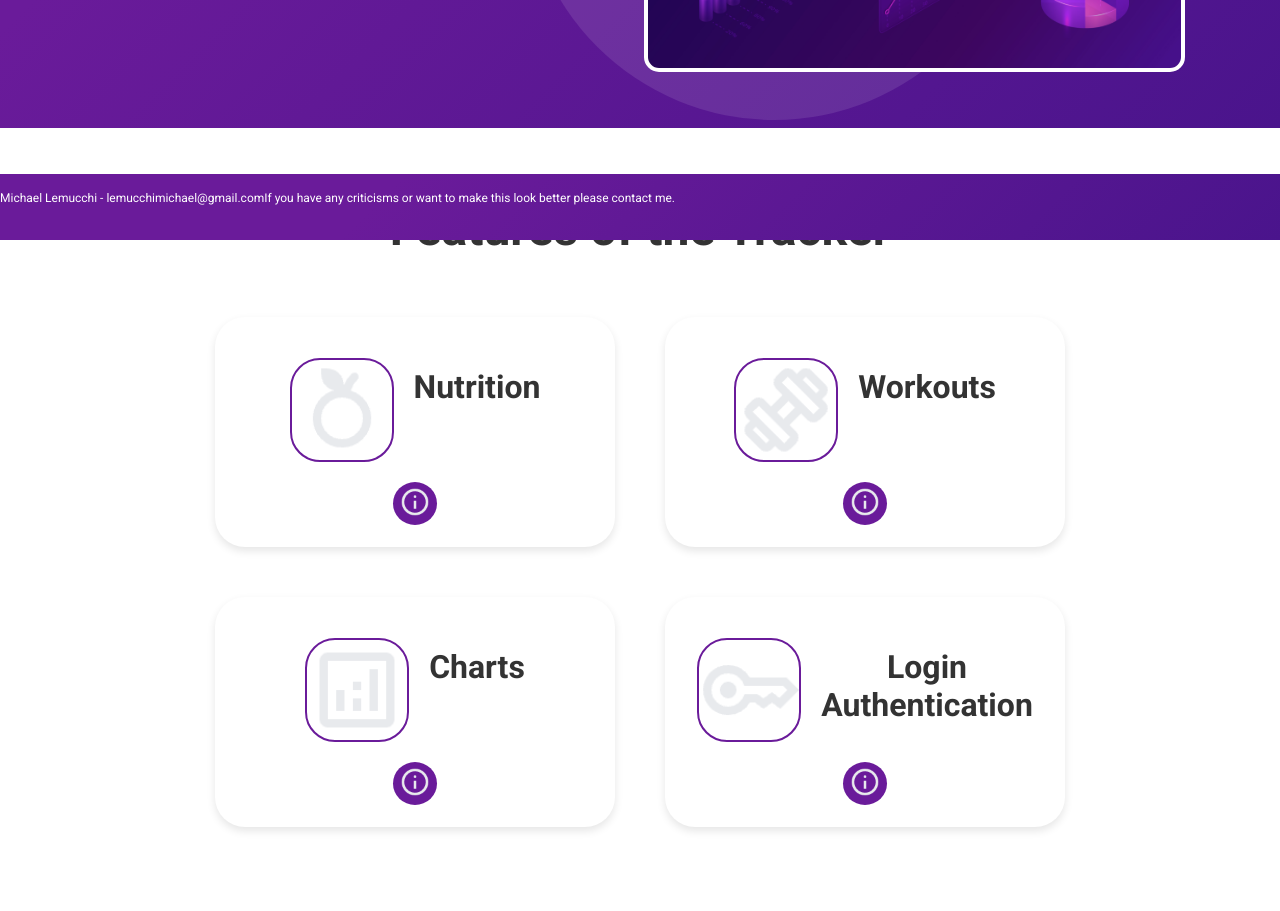
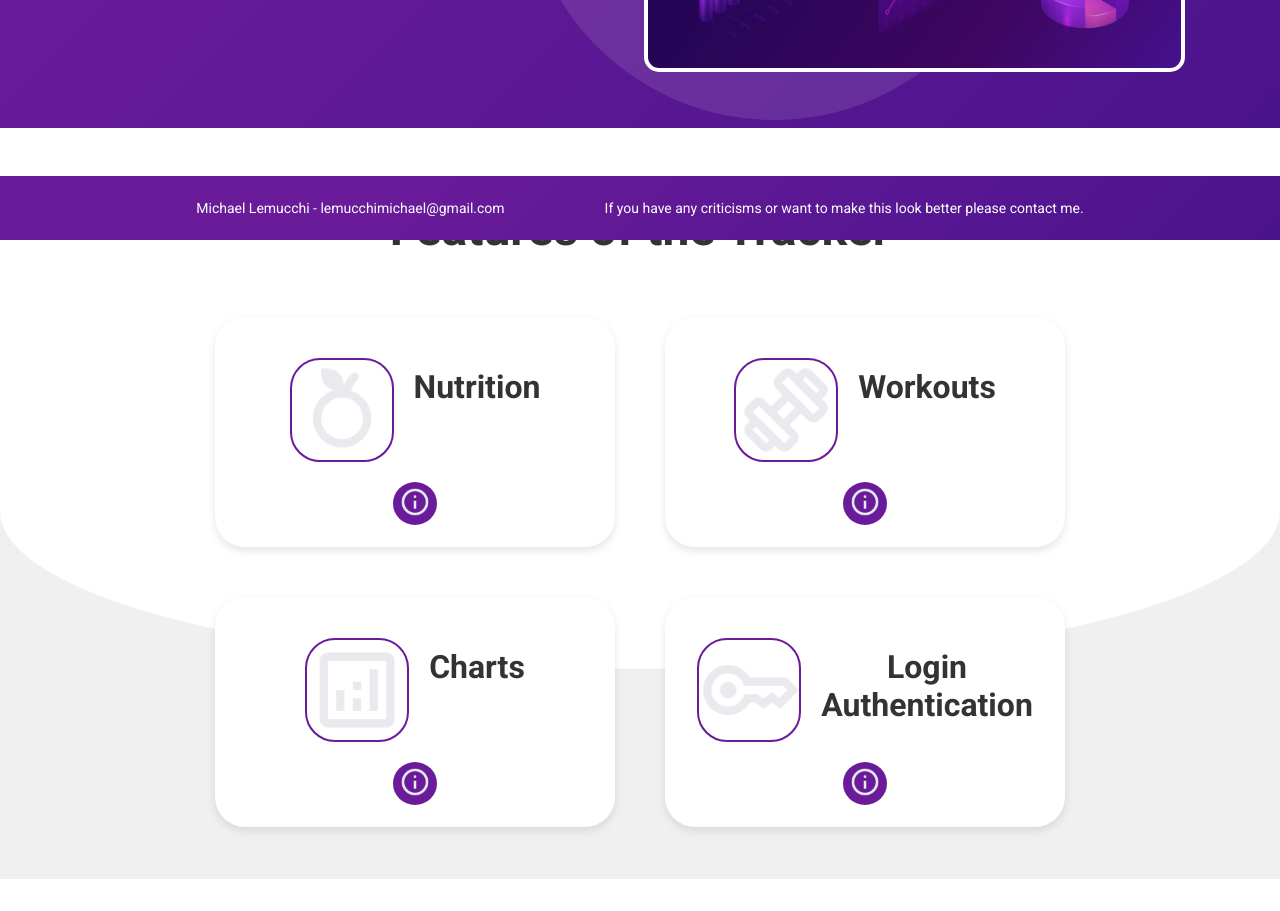
Before and after one commit to michaellemucchi/Workout-Nutrition-Tracker, a React (Create React App) app in the folder client/: page / in a window 1280 px wide. Shown: the part 560-1471 px from the top of the page. Built offline with nearby package versions, Linux system fonts and the light colour scheme.

Commit message:
finished feature card styling

```diff
--- a/client/src/components/Footer.css
+++ b/client/src/components/Footer.css
@@ -1,11 +1,14 @@
 footer {
     background: linear-gradient(135deg, var(--primary-color) 30%, var(--accent2-color) 100%);
     color: white;
-    padding: 5px 0;
+    text-align: center;
+    padding: 10px 0;
     position: fixed;
     bottom: 0;
     width: 100%;
-    font-size: 12px;
+    font-size: 14px;
     display: flex;
-    height: 3.5rem;
+    justify-content: center;
+    align-items: center;
+    gap: 100px;
   }
--- a/client/src/pages/LandingPage.css
+++ b/client/src/pages/LandingPage.css
@@ -72,10 +72,26 @@
 }
 
 .feature-section {
-  background: #fff;
+  text-align: center;
+  background: #f0f0f0;
   padding: 2rem;
-  text-align: center;
   margin-bottom: 2rem;
+  position: relative;
+  overflow: hidden;
+  z-index: 0;
+}
+.feature-section::after {
+  content: '';
+  position: absolute;
+  bottom: 0%;
+  left: 0;
+  right: 0;
+  height: 140%; /* Reduce the height to make the curve less dramatic */
+  background: white; /* Light gray background */
+  border-bottom-left-radius: 50% 25%; /* Adjusting the radius for a softer curve */
+  border-bottom-right-radius: 50% 25%; /* Similarly adjust this side */
+  transform: scaleY(0.6); /* Reducing the stretch to flatten the curve */
+  z-index: -1; /* Ensuring it stays behind the content */
 }
 
 .feature-section h2 {
```
